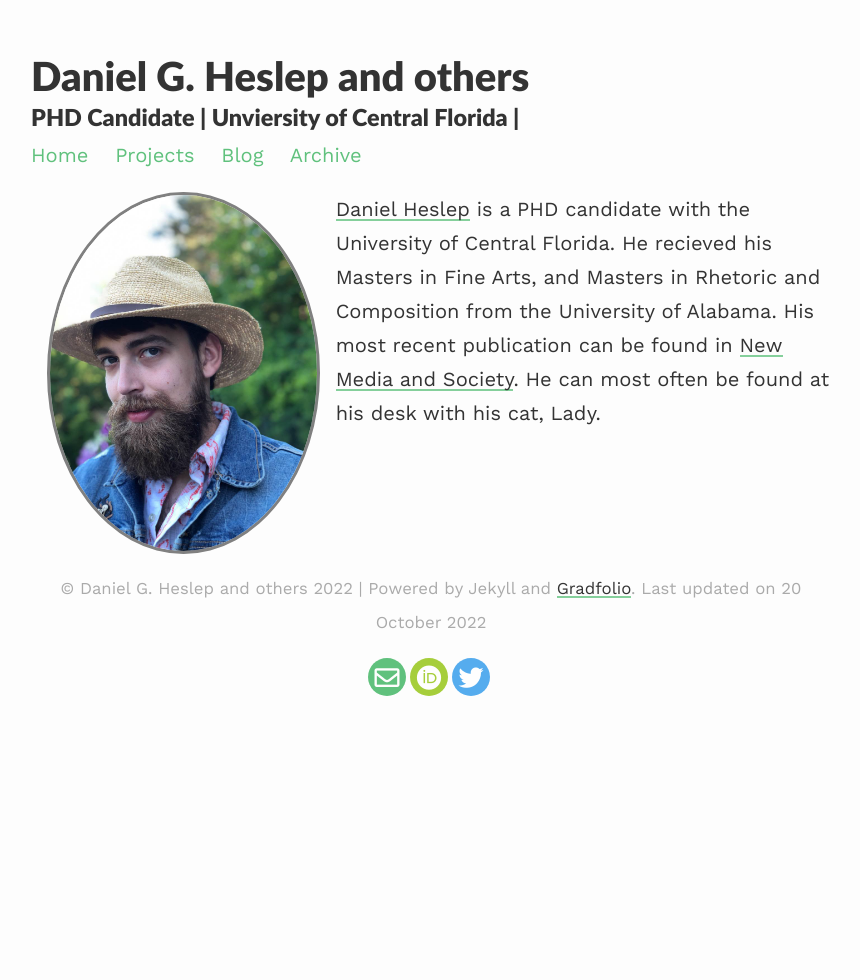
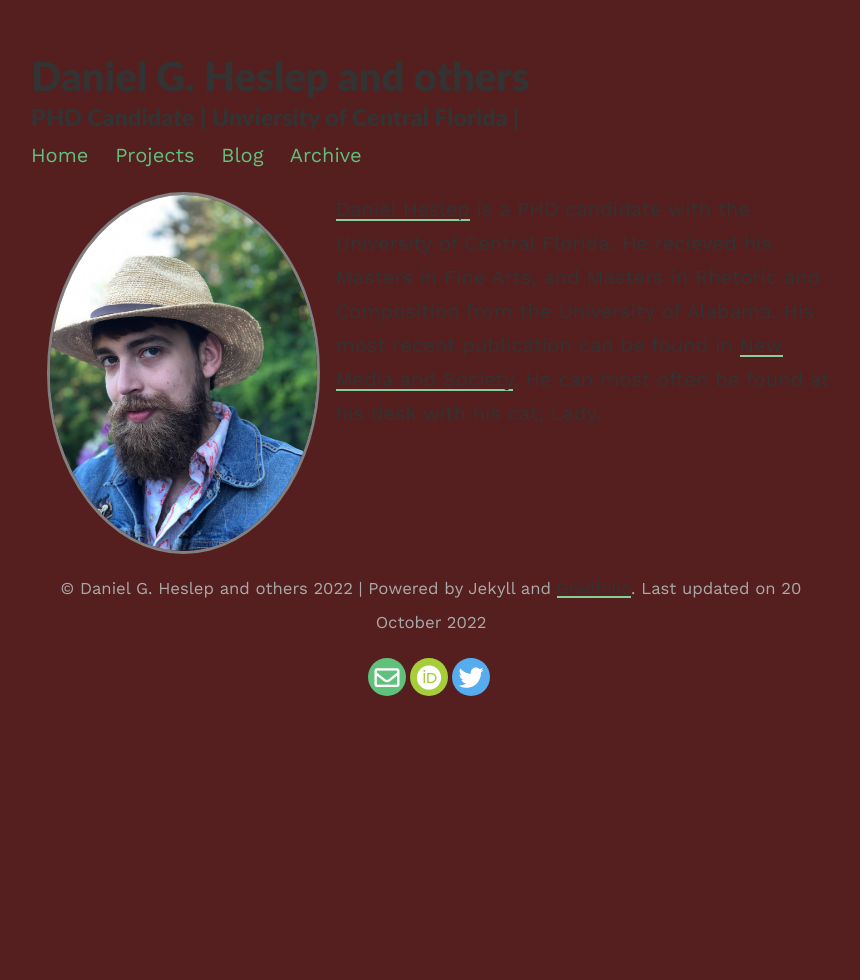
Before and after one commit to CreativeKenning/gradsitedemo, a Jekyll site: the page built from index.md, in a window 1280 px wide. Shown: the whole page, without its empty margins (209-1069 px from the left). Built offline with Jekyll 4.4.1, drawn with Linux system fonts in a browser that asks for light colours; nearby versions of some CDN libraries.

```diff
--- a/assets/css/_sass/variables.scss
+++ b/assets/css/_sass/variables.scss
@@ -11,7 +11,7 @@
 $brand-color:      #60c17d;
 
 // Color scheme for light
-$body-bg: #fdfdfd;
+$body-bg: #561f1f;
 $projectbox: #cfe6a4;
 $text-color: #333;
 
```
